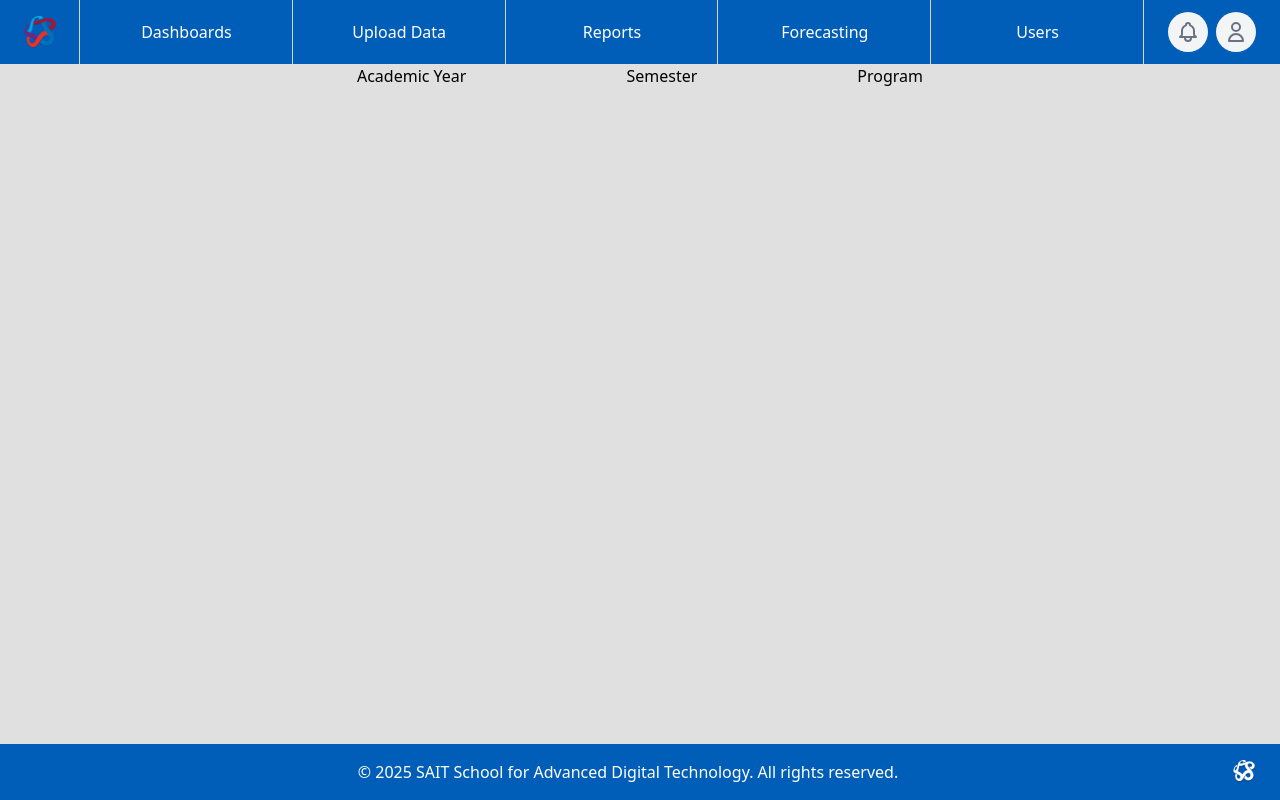
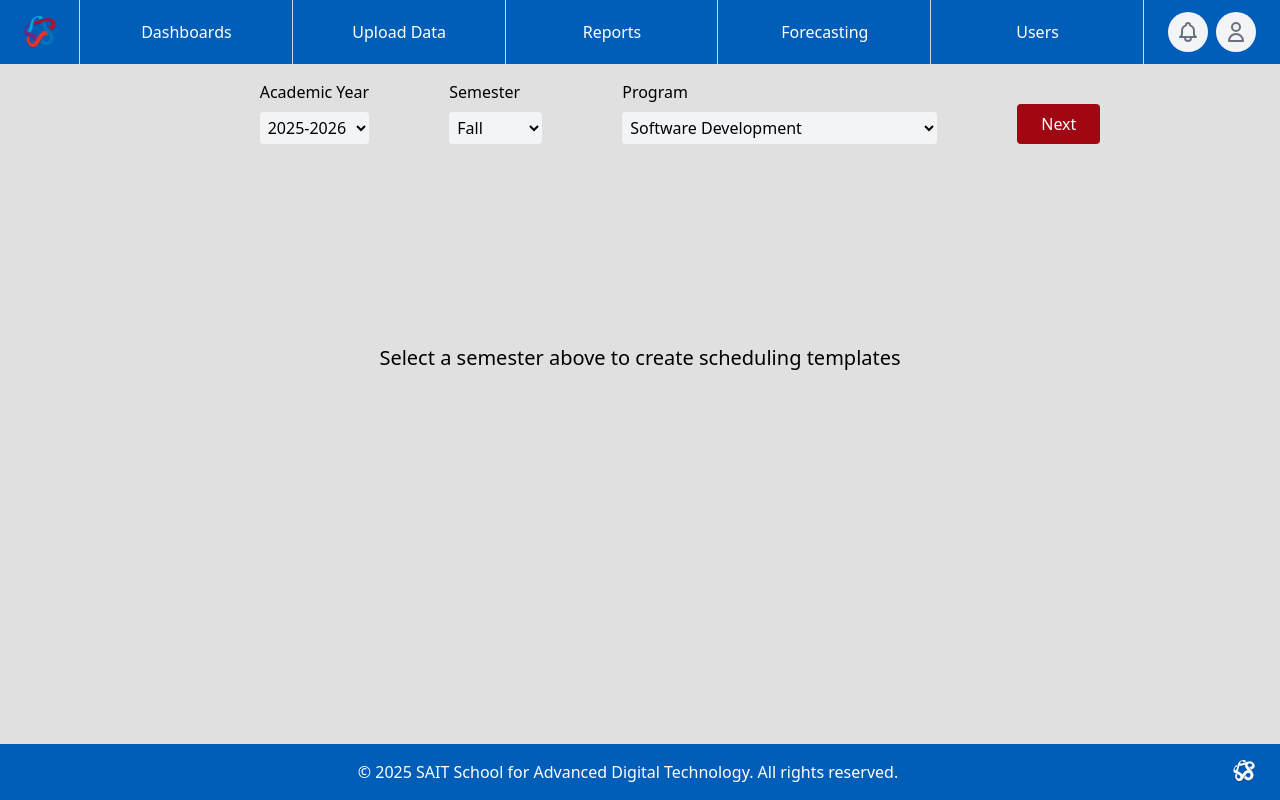
Before and after one commit to mlbrnm/sadt_scheduling_capstone, a Next.js app: page /Frontend/Forecasting in a window 1280 px wide. Built offline with nearby package versions, Linux system fonts and the light colour scheme.

Commit message:
Initial Forecasting Page with Menus

```diff
--- /dev/null
+++ b/app/Frontend/Forecasting/dropDownMenus.js
@@ -0,0 +1,39 @@
+"use client";
+export default function DropDownMenus() {
+  return (
+    <div>
+      {/* Selection boxes*/}
+      <div className="flex justify-between mt-4">
+        {/* Academic Year Selection Box */}
+        <div className="flex flex-col px-10">
+          <label htmlFor="academicYear">Academic Year</label>
+          <select id="academicYear" className="bg-gray-100 mt-2 rounded-sm p-1">
+            <option>2025-2026</option>
+            <option>2026-2027</option>
+          </select>
+        </div>
+        {/* Semester Selection Box */}
+        <div className="flex flex-col px-10">
+          <label htmlFor="semester">Semester</label>
+          <select id="semester" className="bg-gray-100 mt-2 rounded-sm p-1">
+            <option>Fall</option>
+            <option>Winter</option>
+            <option>Spring</option>
+            <option>Summer</option>
+          </select>
+        </div>
+        {/*Program Selection Box*/}
+        <div className="flex flex-col px-10">
+          <label htmlFor="program">Program</label>
+          <select id="program" className="bg-gray-100 mt-2 rounded-sm p-1">
+            <option>Software Development</option>
+            <option>Information Technology</option>
+            <option>Cyber Security</option>
+            <option>Data Science and Artificial Intelligence</option>
+            <option>Graphic and Digital Media</option>
+          </select>
+        </div>
+      </div>
+    </div>
+  );
+}
--- a/app/Frontend/Forecasting/page.js
+++ b/app/Frontend/Forecasting/page.js
@@ -1,11 +1,26 @@
 "use client";
+
+import DropDownMenus from "./dropDownMenus";
 
 export default function Forecasting() {
   return (
-    <div class="flex justify-center space-x-40">
-      <h1>Academic Year</h1>
-      <h1>Semester</h1>
-      <h1>Program</h1>
+    <div>
+      <div className="flex justify-center items-end">
+        <div className="px-10">
+          <DropDownMenus />
+        </div>
+        {/*Next Button*/}
+        <div>
+          <button className="bg-red-800 hover:bg-red-700 rounded-sm text-white px-6 py-2">
+            Next
+          </button>
+        </div>
+      </div>
+      <div className="flex justify-center mt-50">
+        <h1 className="text-xl">
+          Select a semester above to create scheduling templates
+        </h1>
+      </div>
     </div>
   );
 }
```
Also changed, not shown: app/Frontend/Forecasting/courseList.js (added).
